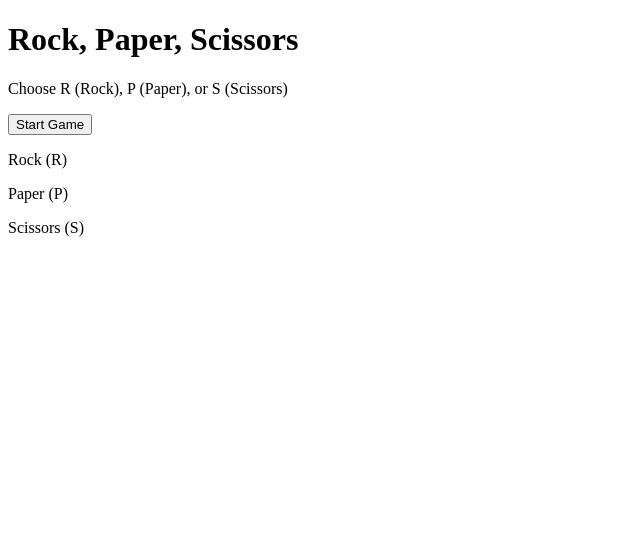
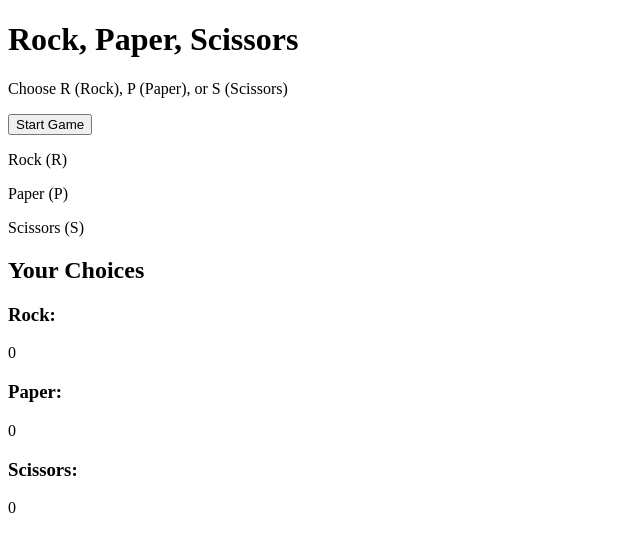
Before and after one commit to jacobmenlove/rock-paper-scissors-game, a plain HTML site: page index.html in a window 1280 px wide. Shown: the whole page, without its empty margins (0-640 px from the left). Drawn offline with Linux system fonts and the light colour scheme.

Commit message:
stats section HTML

```diff
--- a/index.html
+++ b/index.html
@@ -32,6 +32,26 @@
     </div>
 
     </div>
+
+    <div class="choice-stats">
+        <h2>Your Choices</h2>
+        <div class="choices">
+            <div class="choice"?>
+                <h3>Rock:</h3>
+                <p id="rockCount">0</p>
+            </div>
+            <div class="choice">
+                <h3>Paper:</h3>
+                <p id="paperCount">0</p>
+            </div>
+            <div class="choice">
+                <h3>Scissors:</h3>
+                <p id="scissorsCount">0</p>
+            </div>
+        </div>
+    </div>
+
+
     <script src="script.js"></script>
 </body>
 </html>
```
